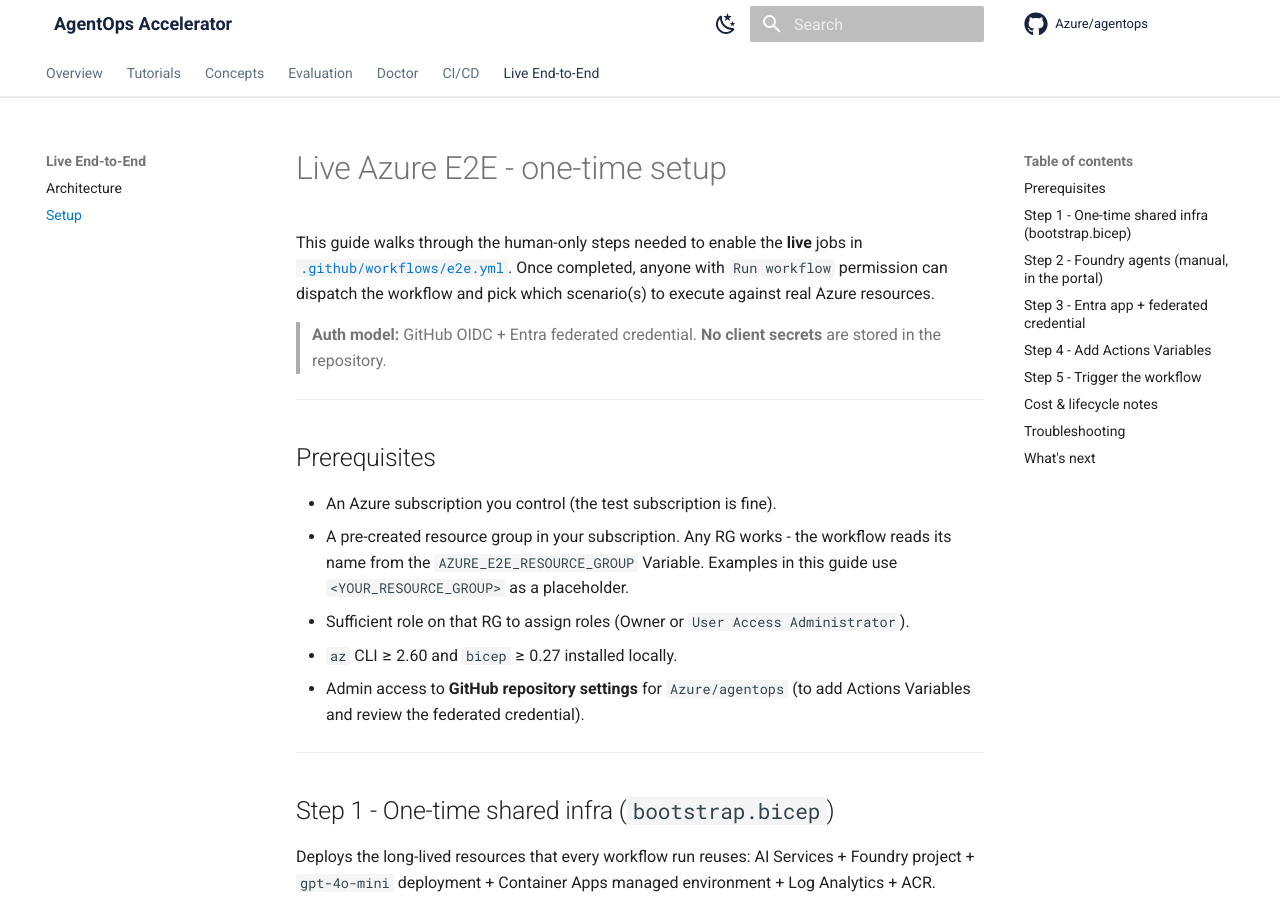
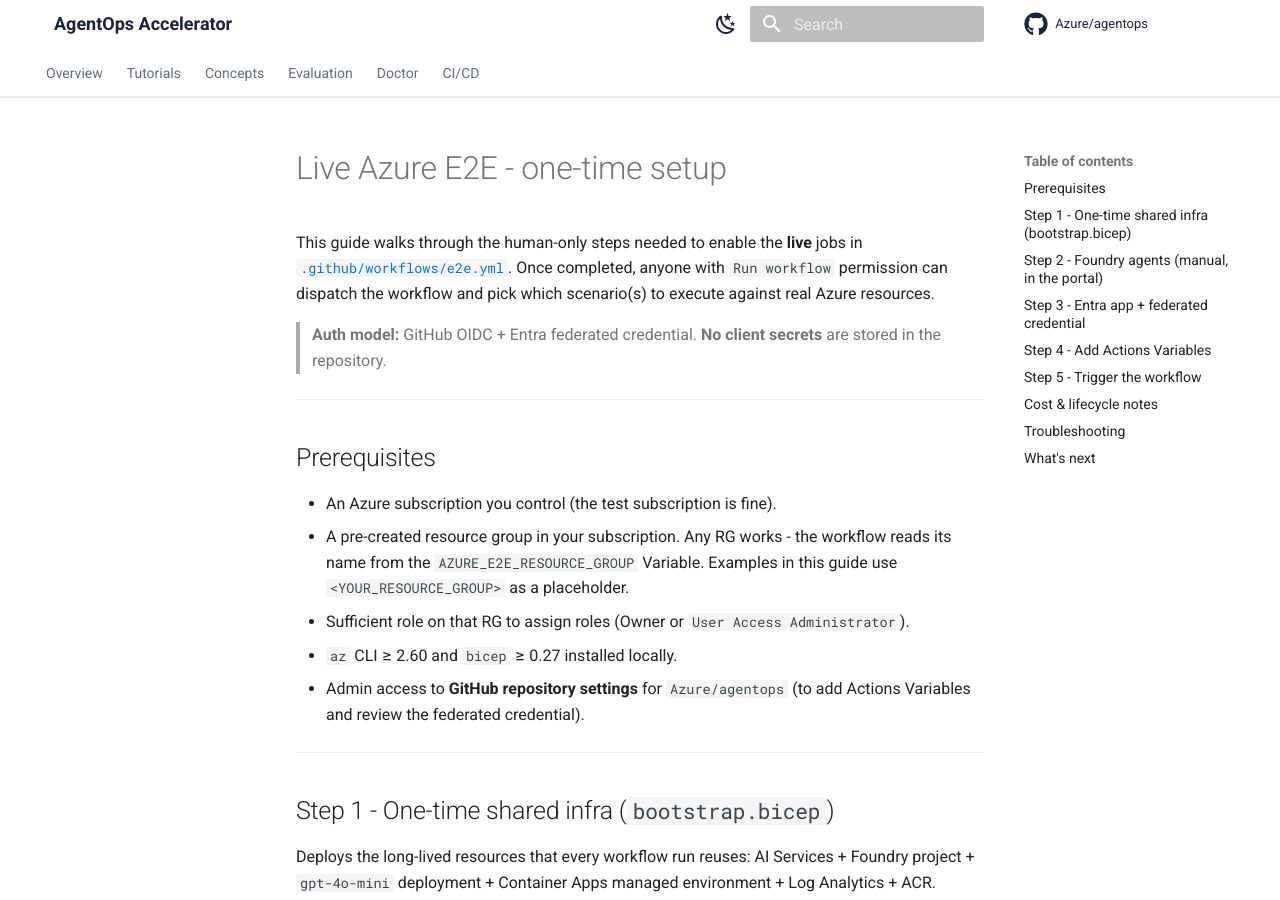
Before and after one commit to Azure/agentops, an MkDocs documentation site: the page built from docs/e2e-live-setup.md, in a window 1280 px wide and 900 px high. Built offline with MkDocs 1.6.1 and Material for MkDocs 9.7.7, drawn with Linux system fonts in a browser that asks for light colours; comment, search, counter and statistics services are not loaded.

Commit message:
Remove Live End-to-End section from docs nav
Co-authored-by: Copilot <223556219+Copilot@users.noreply.github.com>

```diff
--- a/mkdocs.yml
+++ b/mkdocs.yml
@@ -82,9 +82,6 @@ nav:
   - CI/CD:
       - GitHub Actions: ci-github-actions.md
       - Release Process: release-process.md
-  - Live End-to-End:
-      - Architecture: e2e-live-architecture.md
-      - Setup: e2e-live-setup.md
 extra:
   generator: false
   social:
```
